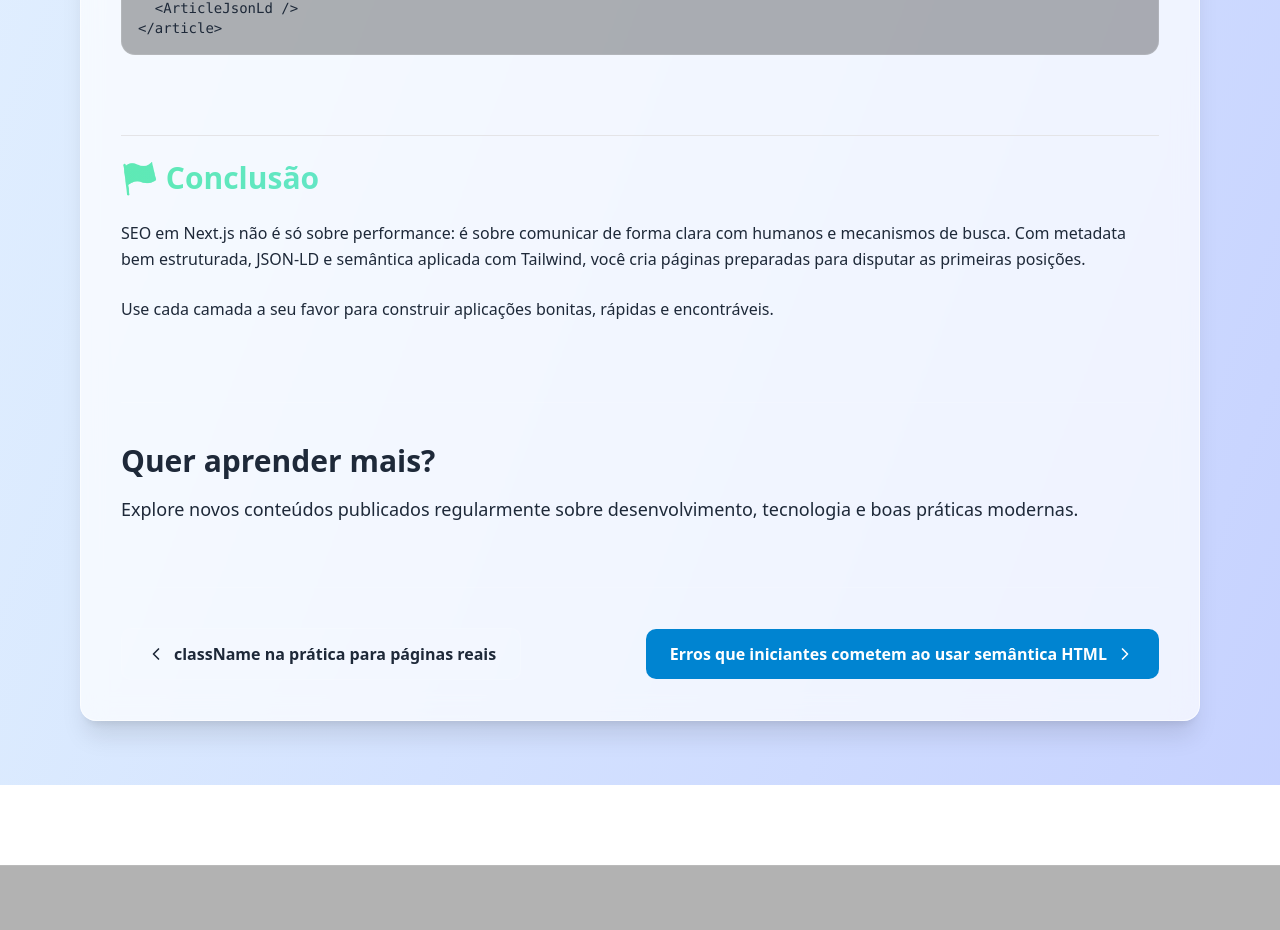
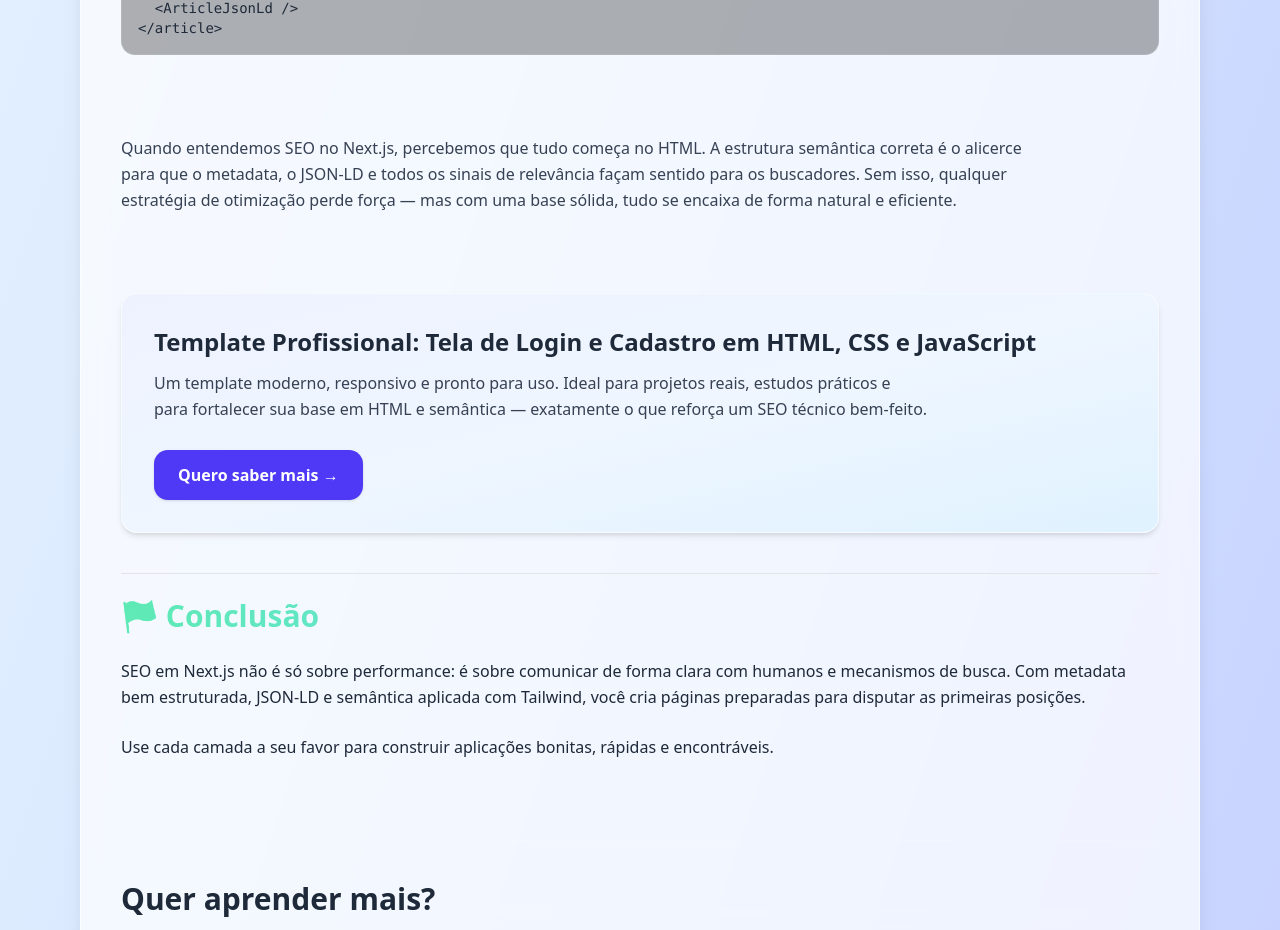
Before and after one commit to robsonalbuquerquedev/windly, a Next.js app: page /blog/seo-nextjs-tailwind in a window 1280 px wide. Shown: the part 2780-3710 px from the top of the page. Built offline with nearby package versions, Linux system fonts and the light colour scheme.

Commit message:
update: atualizar componente blog

```diff
--- a/src/components/blog/ArquiteturaProjeto.tsx
+++ b/src/components/blog/ArquiteturaProjeto.tsx
@@ -4,6 +4,7 @@ import { motion } from "framer-motion";
 import { ButtonBlog } from "@/components/buttons/ButtonBlog";
 import { staggerContainer } from "@/utils/animations";
 import { posts } from "@/data/posts";
+import CTA from "@/components/cta/CTA";
 
 const currentIndex = posts.findIndex((p) => p.href === "/blog/arquitetura-projeto");
 const previous = posts[currentIndex - 1];
@@ -200,6 +201,16 @@ export async function loginService(credentials) {
                     </motion.pre>
                 </motion.section>
 
+                <p className="text-gray-700">
+                    Quando você domina a arquitetura de um projeto, tudo muda: seu código fica mais limpo, suas decisões ficam mais rápidas e trabalhar em equipe se torna muito mais natural. É essa organização que separa projetos amadores de aplicações realmente prontas para o mundo real. E se você já está confortável com os fundamentos, este é o momento ideal para avançar para tecnologias profissionais usadas no mercado.
+                </p>
+
+                <CTA
+                    title="Curso de Node.js, React e React Native"
+                    description="Se você quer evoluir para o próximo nível e construir aplicações modernas, completas e preparadas para produção, este curso une Node.js, React e React Native em um único caminho de aprendizado sólido."
+                    href="https://go.hotmart.com/M29939303X"
+                />
+
                 {/* Conclusão */}
                 <motion.section
                     initial={{ opacity: 0 }}
--- a/src/components/blog/ErrosSemanticaHtml.tsx
+++ b/src/components/blog/ErrosSemanticaHtml.tsx
@@ -4,6 +4,7 @@ import { motion } from "framer-motion";
 import { ButtonBlog } from "@/components/buttons/ButtonBlog";
 import { staggerContainer } from "@/utils/animations";
 import { posts } from "@/data/posts";
+import CTA from "@/components/cta/CTA";
 
 const currentIndex = posts.findIndex((p) => p.href === "/blog/erros-semantica-html");
 const previous = posts[currentIndex - 1];
@@ -241,6 +242,16 @@ export default function ErrosSemanticaHtml() {
                     </motion.pre>
                 </motion.section>
 
+                <p className="text-gray-700">
+                    Evitar esses erros semânticos não é só uma questão de organização — é dominar a base que sustenta toda a experiência do usuário, a acessibilidade e até o SEO. Quando você entende HTML com profundidade, cada tag passa a ter um propósito claro, e criar páginas sólidas se torna muito mais natural. É esse domínio que separa quem apenas “monta páginas” de quem realmente desenvolve com consistência.
+                </p>
+
+                <CTA
+                    title="Curso HTML, CSS, JavaScript e TypeScript | 2024"
+                    description="Antes de se aventurar em ferramentas avançadas como React ou Next.js, é essencial dominar HTML, CSS, JavaScript e TypeScript. Este curso reúne tudo o que você precisa para construir bases fortes e evoluir como desenvolvedor."
+                    href="https://go.hotmart.com/B103136031E"
+                />
+
                 {/* CONCLUSÃO */}
                 <motion.section
                     initial={{ opacity: 0 }}
--- a/src/components/blog/SeoNextjsTailwind.tsx
+++ b/src/components/blog/SeoNextjsTailwind.tsx
@@ -4,6 +4,7 @@ import { motion } from "framer-motion";
 import { ButtonBlog } from "@/components/buttons/ButtonBlog";
 import { staggerContainer } from "@/utils/animations";
 import { posts } from "@/data/posts";
+import CTA from "@/components/cta/CTA";
 
 const currentIndex = posts.findIndex((p) => p.href === "/blog/seo-nextjs-tailwind");
 const previous = posts[currentIndex - 1];
@@ -192,6 +193,16 @@ export default function SeoNextjsTailwindContent() {
                     </motion.pre>
                 </motion.section>
 
+                <p className="text-gray-700">
+                    Quando entendemos SEO no Next.js, percebemos que tudo começa no HTML. A estrutura semântica correta é o alicerce para que o metadata, o JSON-LD e todos os sinais de relevância façam sentido para os buscadores. Sem isso, qualquer estratégia de otimização perde força — mas com uma base sólida, tudo se encaixa de forma natural e eficiente.
+                </p>
+
+                <CTA
+                    title="Template Profissional: Tela de Login e Cadastro em HTML, CSS e JavaScript"
+                    description="Um template moderno, responsivo e pronto para uso. Ideal para projetos reais, estudos práticos e para fortalecer sua base em HTML e semântica — exatamente o que reforça um SEO técnico bem-feito."
+                    href="https://go.hotmart.com/Q103138000O"
+                />
+
                 {/* CONCLUSÃO */}
                 <motion.section
                     initial={{ opacity: 0 }}
```
